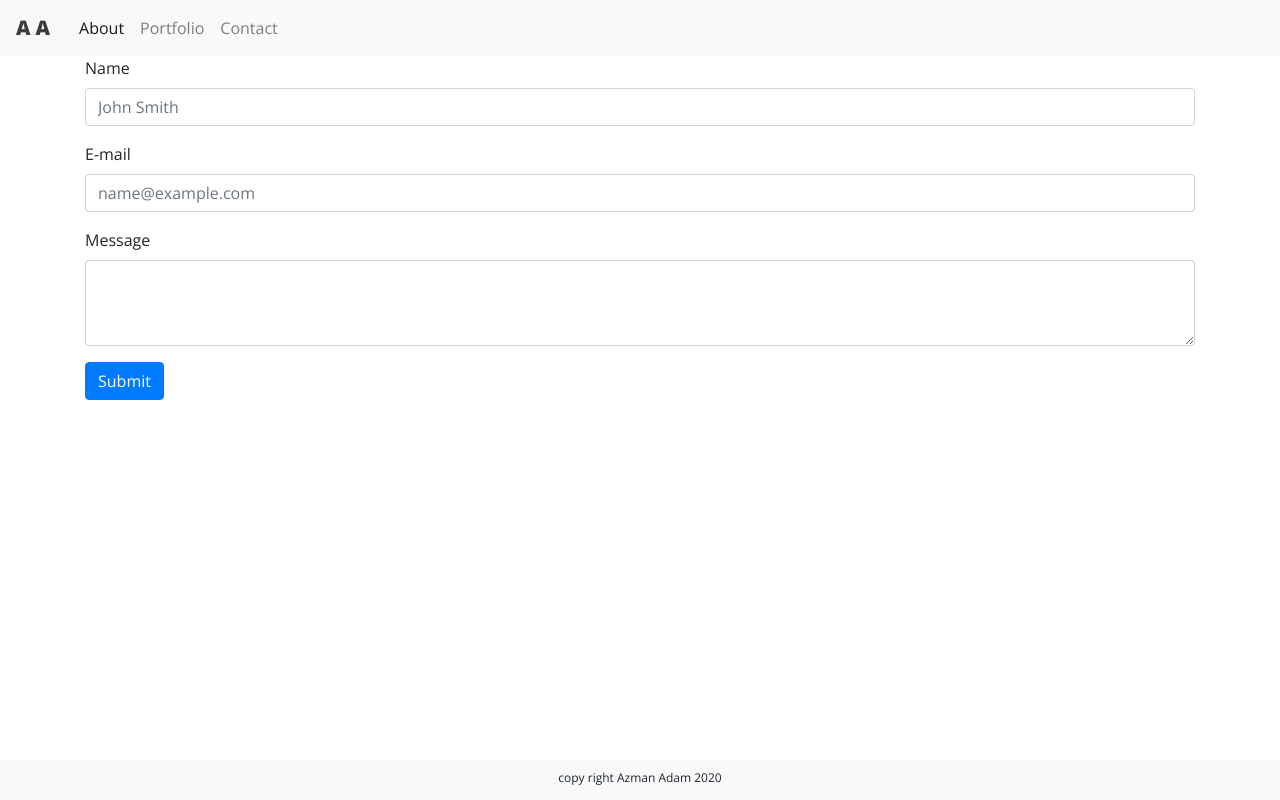
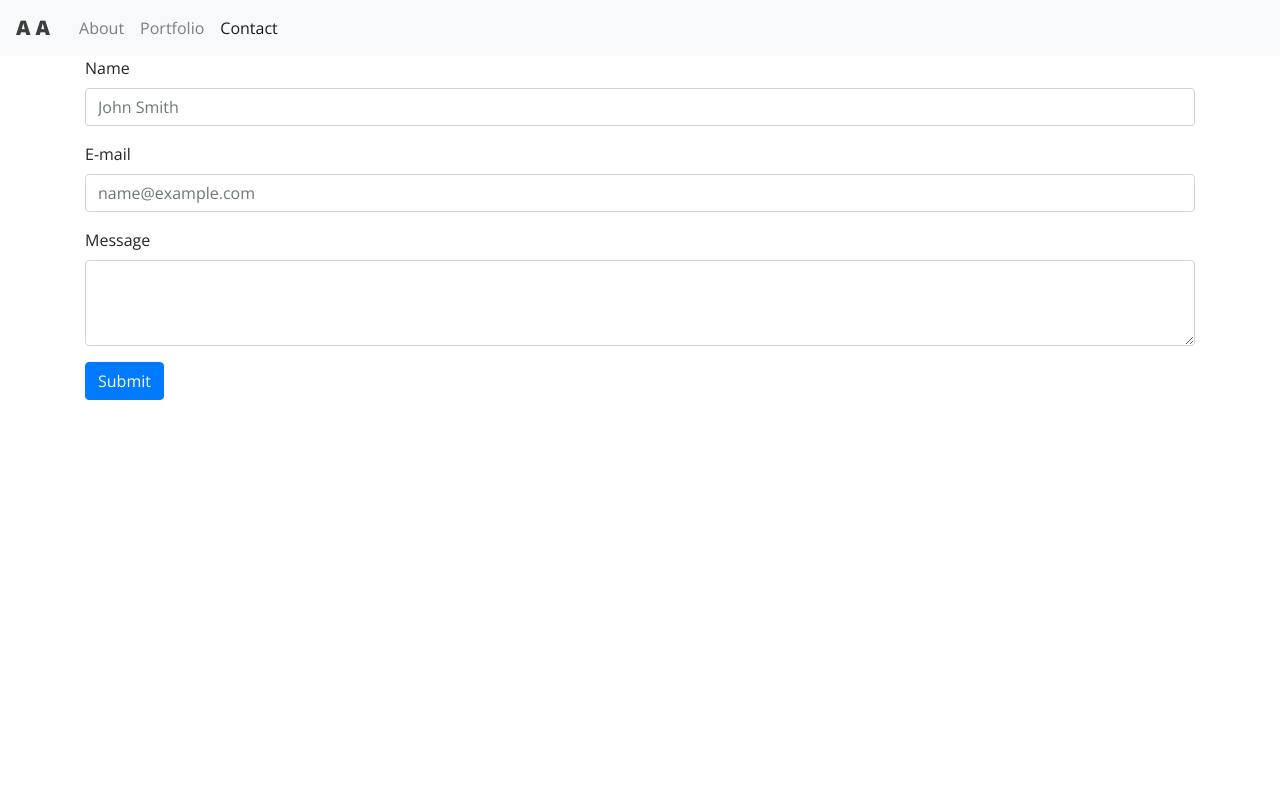
Before and after one commit to azmanadam/homework_02, a plain HTML site: page contact.html in a window 1280 px wide. Drawn offline with nearby package versions, Linux system fonts and the light colour scheme.

Commit message:
removed footer, changed nav bar active states

```diff
--- a/contact.html
+++ b/contact.html
@@ -28,14 +28,14 @@
         </button>
         <div class="collapse navbar-collapse" id="navbarNav">
             <ul class="navbar-nav">
-                <li class="nav-item active">
-                    <a class="nav-link" href="index.html">About <span class="sr-only">(current)</span></a>
+                <li class="nav-item ">
+                    <a class="nav-link" href="index.html">About</a>
                 </li>
                 <li class="nav-item">
                     <a class="nav-link" href="portfolio.html">Portfolio</a>
                 </li>
-                <li class="nav-item">
-                    <a class="nav-link" href="contact.html">Contact</a>
+                <li class="nav-item active">
+                    <a class="nav-link" href="contact.html">Contact<span class="sr-only">(current)</span></a>
                 </li>
 
             </ul>
@@ -70,11 +70,7 @@
         </div>
     </section>
 
-    <footer>
-        <div class="footer">
-            <p>copy right Azman Adam 2020</p>
-        </div>
-    </footer>
+
 
 </body>
 
--- a/style.css
+++ b/style.css
@@ -3,6 +3,9 @@ body {
     font-family: 'Open Sans', sans-serif;
 }
 
+.container {
+
+}
 
 img {
     width: 100%;
```
Also changed, not shown: index.html (+1 -5 lines), portfolio.html (+5 -9 lines).
